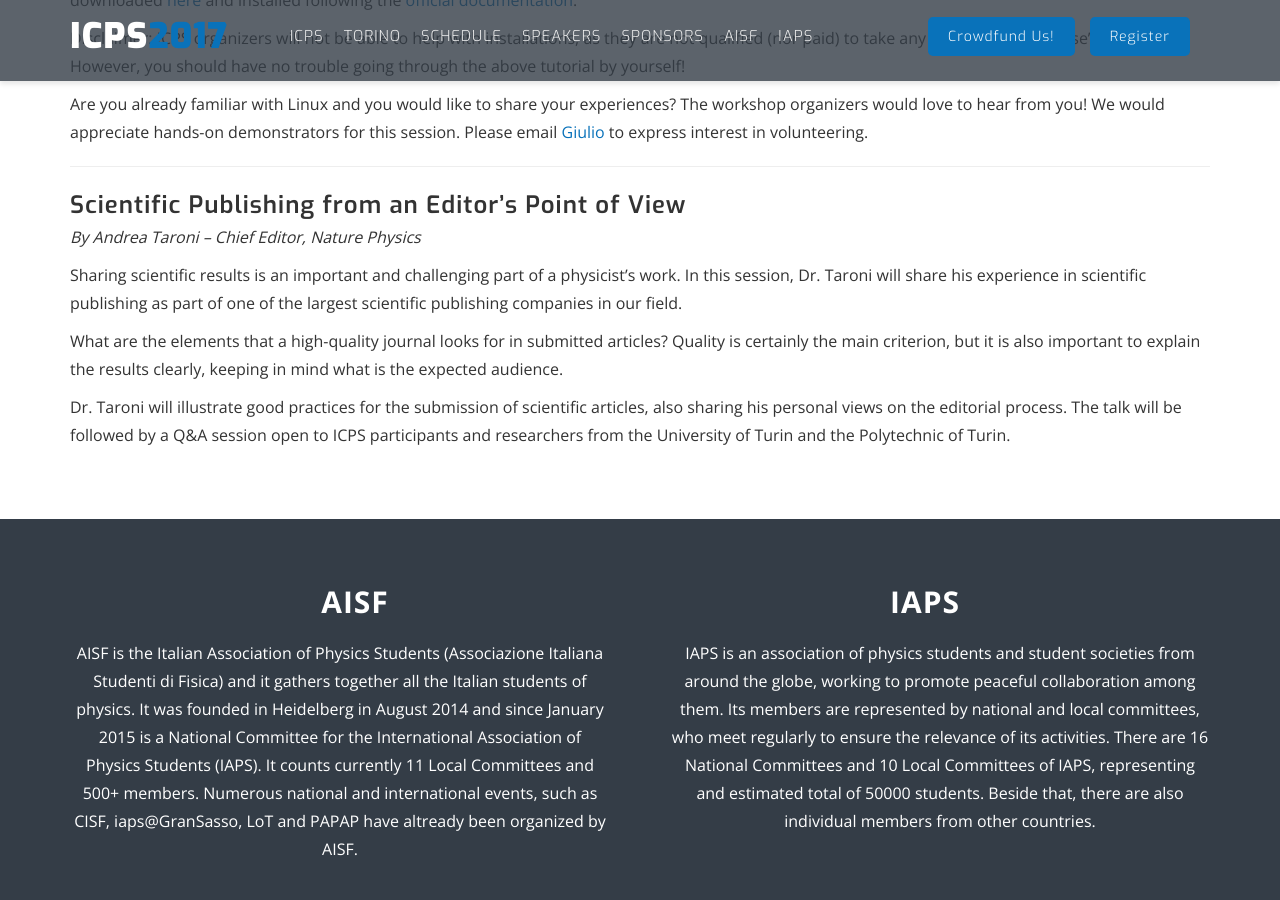
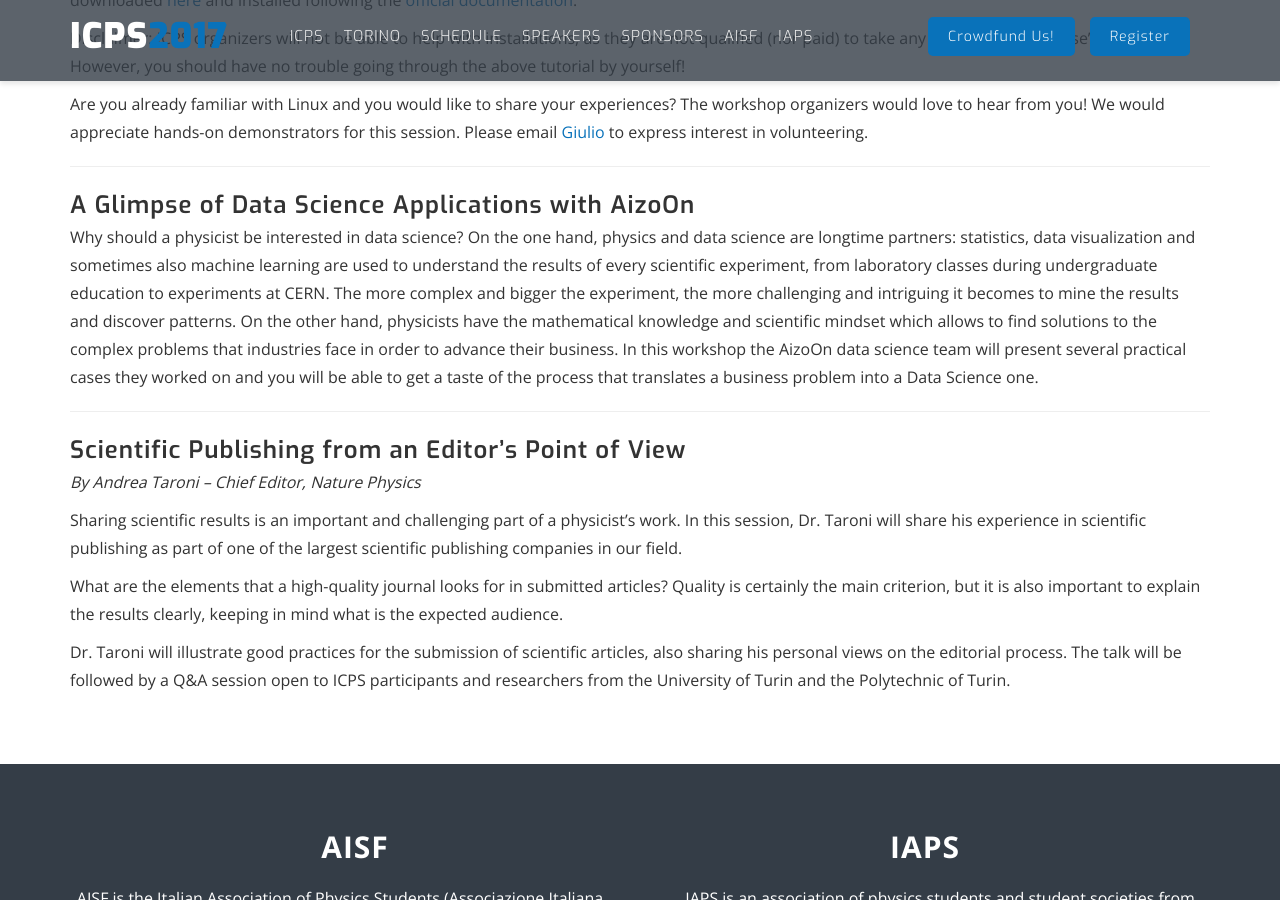
Before and after one commit to ICPS2017/ICPS2017.github.io, a Jekyll site: the page built from blog/_posts/2017-05-13-workshops.md, in a window 1280 px wide and 900 px high, scrolled down 1885 px. Built offline with Jekyll 4.4.1, drawn with Linux system fonts in a browser that asks for light colours; nearby versions of some CDN libraries.

Commit message:
add aizoon workshop

```diff
--- a/blog/_posts/2017-05-13-workshops.md
+++ b/blog/_posts/2017-05-13-workshops.md
@@ -127,6 +127,25 @@ to express interest in volunteering.
 
 ---
 
+### A Glimpse of Data Science Applications with AizoOn
+
+Why should a physicist be interested in data science? On the one hand,
+physics and data science are longtime partners: statistics, data
+visualization and sometimes also machine learning are used to
+understand the results of every scientific experiment, from laboratory
+classes during undergraduate education to experiments at CERN. The
+more complex and bigger the experiment, the more challenging and
+intriguing it becomes to mine the results and discover patterns.  On
+the other hand, physicists have the mathematical knowledge and
+scientific mindset which allows to find solutions to the complex
+problems that industries face in order to advance their business. In
+this workshop the AizoOn data science team will present several
+practical cases they worked on and you will be able to get a taste of
+the process that translates a business problem into a Data Science
+one.
+
+---
+
 ### Scientific Publishing from an Editor’s Point of View
 
 *By Andrea Taroni – Chief Editor, Nature Physics*
```
